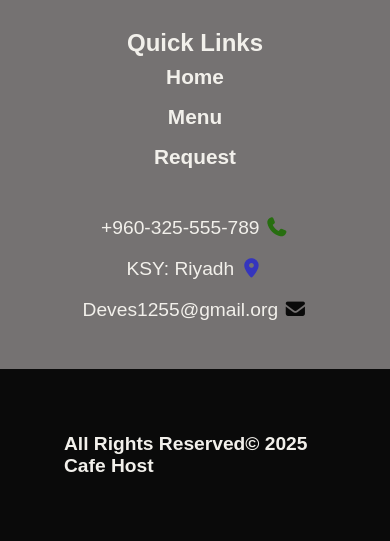
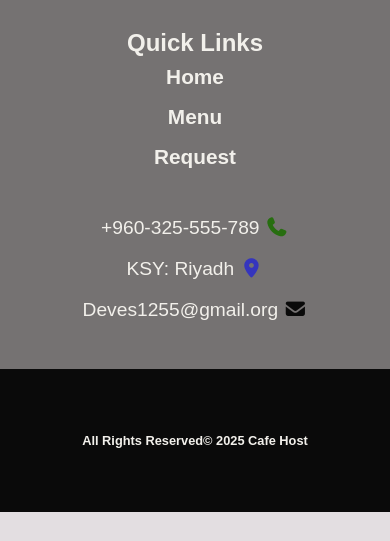
Before and after one commit to dnhlrqa-droid/prodect-Barista-House, a plain HTML site: page index.html in a window 390 px wide. Shown: the part 6794-7335 px from the top of the page. After the commit the page ends 7306 px from the top, so only its background shows below. Drawn offline with Linux system fonts and the light colour scheme.

Commit message:
update in sectin End-Project on h2

```diff
--- a/Style.css
+++ b/Style.css
@@ -54,7 +54,7 @@ body {
 }
 
 .header .nav a{
-     font-size: 1.6rem;
+     font-size: 1.8rem;
      color: var(--bg-color-black);
      font-weight: 600;
      position: relative;
@@ -1033,3 +1033,19 @@ body {
 }
 
 }
+
+/* ================== media query ================ */
+
+@media (min-width: 359px ) and (max-width: 470px ) {
+  .End-Project h2 {
+   font-size: 1rem;
+}
+}
+/* ================== media query ================ */
+
+@media (min-width: 359px ) and (max-width: 415px ) {
+  .End-Project h2 {
+   font-size: .8rem;
+}
+
+}
```
